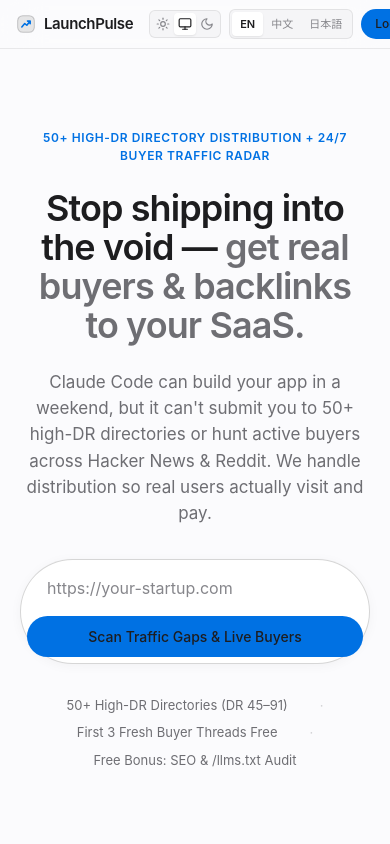
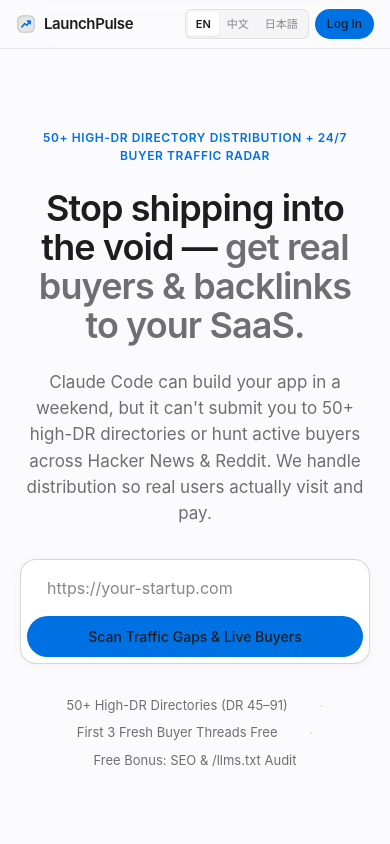
Before and after one commit to wangguode/launchpulse, a Next.js app: page / in a window 390 px wide. Shown: the top 844 px of the page. Built offline with nearby package versions, Linux system fonts and the light colour scheme.

Commit message:
fix(ui): resolve 375px mobile header overflow, stacked pill input radius, and duplicate arrow on /login

```diff
--- a/src/app/login/page.tsx
+++ b/src/app/login/page.tsx
@@ -189,7 +189,7 @@ export default function LoginPage() {
               href="/portal"
               className="inline-flex items-center gap-0.5 text-[var(--apple-blue)] hover:underline"
             >
-              {v2.auth.portalLink} <ChevronRight className="w-3.5 h-3.5" />
+              {v2.auth.portalLink}
             </Link>
           </div>
         </div>
--- a/src/components/HomeClient.tsx
+++ b/src/components/HomeClient.tsx
@@ -48,12 +48,14 @@ export default function HomeClient({ sampleAudits }: Props) {
             </Link>
           </nav>
 
-          <div className="flex items-center gap-2 shrink-0">
-            <ThemeSwitcher />
+          <div className="flex items-center gap-1.5 sm:gap-2 shrink-0">
+            <div className="hidden sm:block">
+              <ThemeSwitcher />
+            </div>
             <LangSwitcher />
             <Link
               href="/login"
-              className="px-3.5 py-1.5 rounded-full bg-[var(--apple-blue)] hover:bg-[var(--apple-blue-hover)] text-[12px] font-medium text-white transition"
+              className="px-3 sm:px-3.5 py-1.5 rounded-full bg-[var(--apple-blue)] hover:bg-[var(--apple-blue-hover)] text-[12px] font-medium text-white transition whitespace-nowrap"
             >
               {v2.nav.login}
             </Link>
--- a/src/components/LiveScannerHero.tsx
+++ b/src/components/LiveScannerHero.tsx
@@ -94,7 +94,7 @@ export default function LiveScannerHero() {
     <div className="space-y-8">
       <form
         onSubmit={runLiveScan}
-        className="max-w-xl mx-auto rounded-full border border-[var(--apple-border-strong)] bg-[var(--apple-surface)] p-1.5 shadow-[var(--apple-shadow)] flex flex-col sm:flex-row gap-1.5 focus-within:border-[var(--apple-blue)] transition"
+        className="max-w-xl mx-auto rounded-2xl sm:rounded-full border border-[var(--apple-border-strong)] bg-[var(--apple-surface)] p-1.5 shadow-[var(--apple-shadow)] flex flex-col sm:flex-row gap-1.5 focus-within:border-[var(--apple-blue)] transition"
       >
         <input
           type="text"
```
